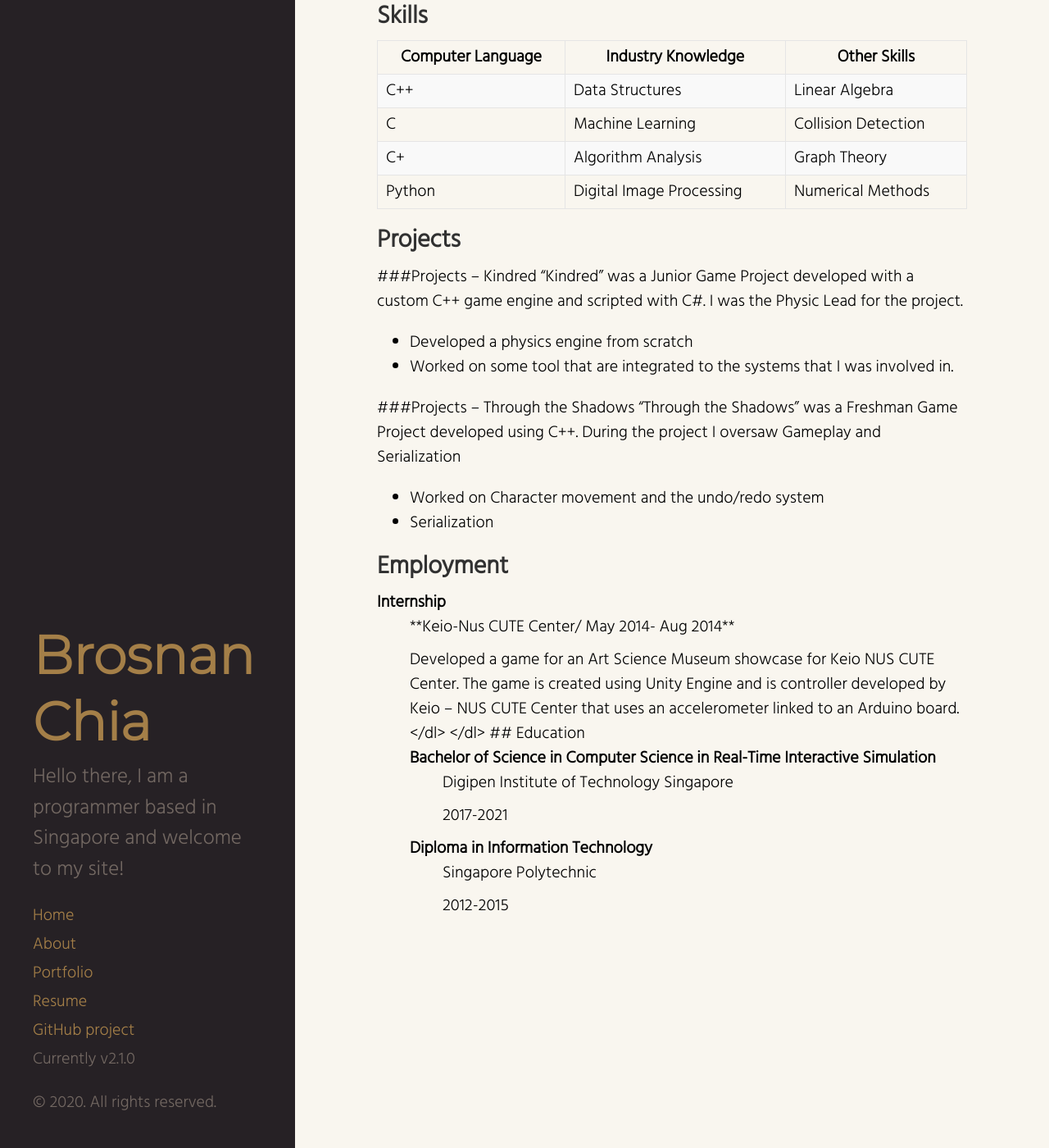
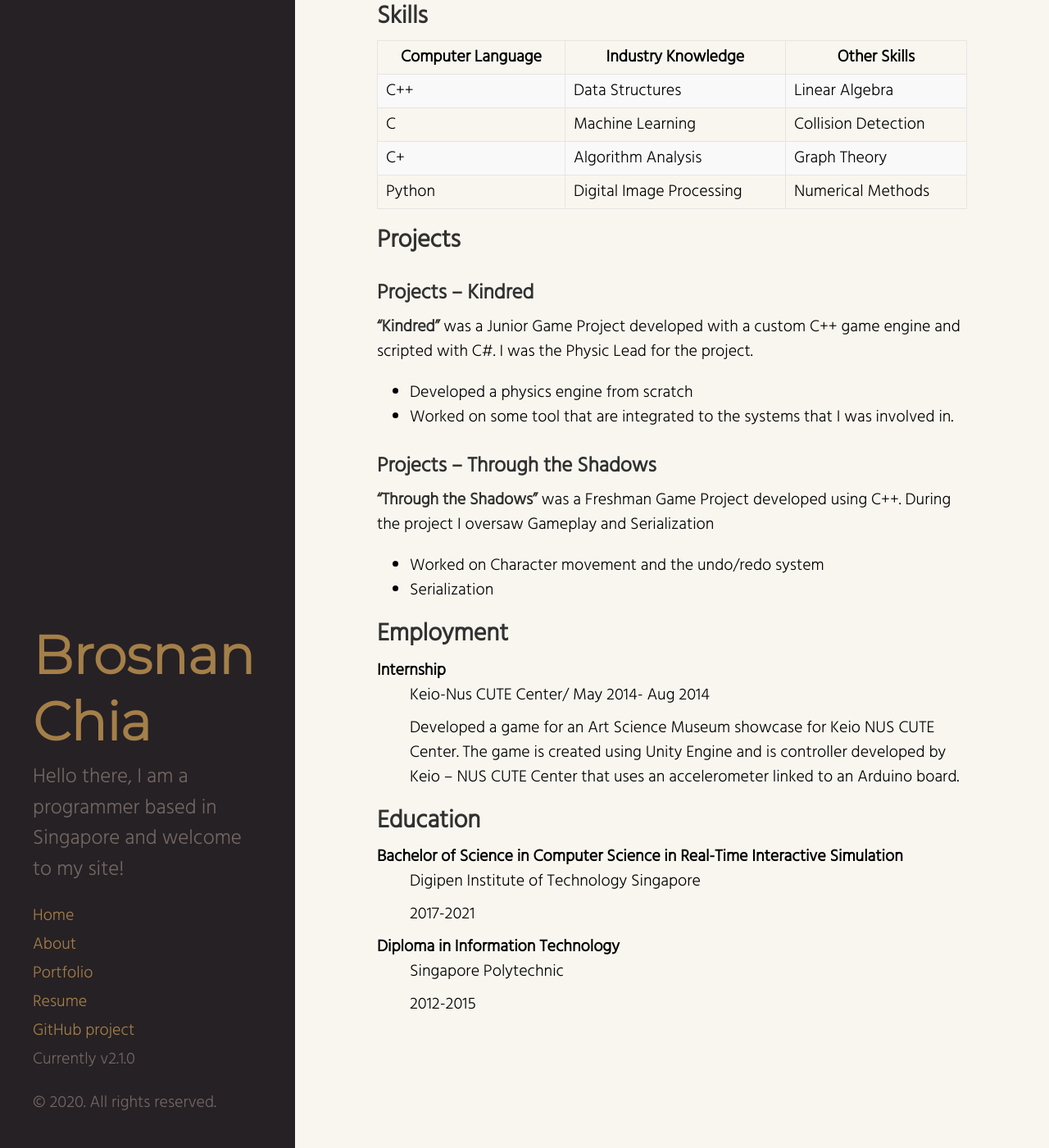
Before and after one commit to broscew/broscew.github.io, a Jekyll site: the page built from resume.md, in a window 1280 px wide and 1400 px high, scrolled down 396 px. Shown: the whole window at 82% size. Built offline with Jekyll 4.4.1, drawn with Linux system fonts in a browser that asks for light colours.

```diff
--- a/resume.md
+++ b/resume.md
@@ -46,14 +46,14 @@ time.
 </table>
 
 ## Projects
-###Projects – Kindred
-“Kindred” was a Junior Game Project developed with a custom C++ game engine and
+### Projects – Kindred
+**“Kindred”** was a Junior Game Project developed with a custom C++ game engine and
 scripted with C#. I was the Physic Lead for the project.
 * Developed a physics engine from scratch
 * Worked on some tool that are integrated to the systems that I was involved in.
 
-###Projects – Through the Shadows
-“Through the Shadows” was a Freshman Game Project developed using C++. During
+### Projects – Through the Shadows
+**“Through the Shadows”** was a Freshman Game Project developed using C++. During
 the project I oversaw Gameplay and Serialization
 * Worked on Character movement and the undo/redo system
 * Serialization
@@ -61,8 +61,8 @@ the project I oversaw Gameplay and Serialization
 ## Employment
 <dl>
   <dt>Internship</dt>
-  <dd>**Keio-Nus CUTE Center/ May 2014- Aug 2014**</dd>
-  <dd>Developed a game for an Art Science Museum showcase for Keio NUS CUTE Center. The game is created using Unity Engine and is controller developed by Keio – NUS CUTE Center that uses an accelerometer linked to an Arduino board.</dl>
+  <dd>Keio-Nus CUTE Center/ May 2014- Aug 2014</dd>
+  <dd>Developed a game for an Art Science Museum showcase for Keio NUS CUTE Center. The game is created using Unity Engine and is controller developed by Keio – NUS CUTE Center that uses an accelerometer linked to an Arduino board.</dd>
 </dl>
 
 ## Education
```
